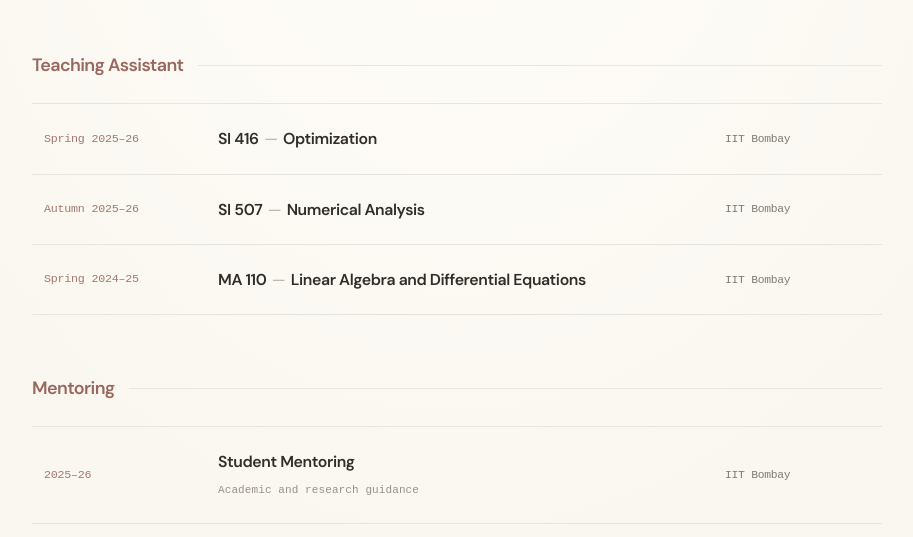
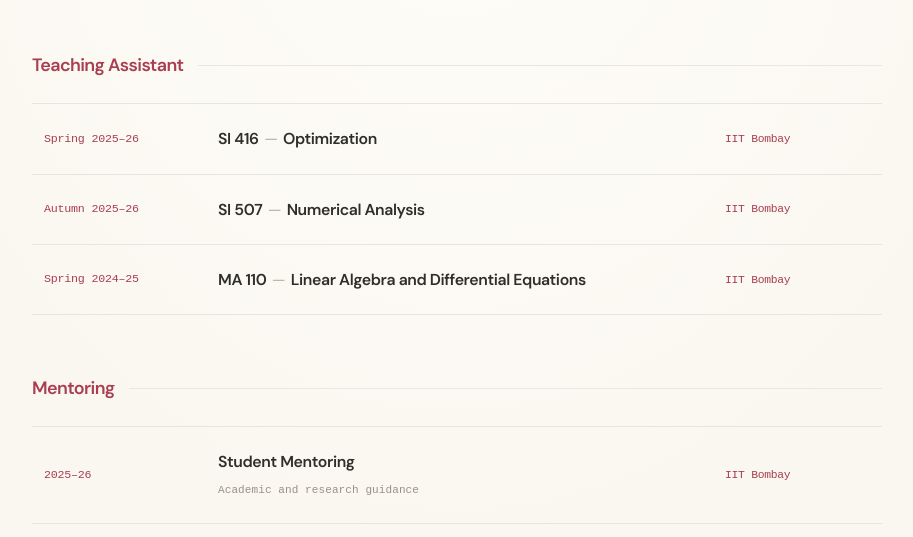
Before and after one commit to siyadrahmanm/siyadrahmanm.github.io, a plain HTML site: page teaching.html in a window 1280 px wide. Shown: the part 207-744 px from the top of the page, without its empty margins (183-1096 px from the left). Drawn offline with Linux system fonts and the light colour scheme.

Commit message:
Update style.css

```diff
--- a/style.css
+++ b/style.css
@@ -484,7 +484,7 @@ h1 {
   font-size: 1.12rem;
   font-weight: 550;
   letter-spacing: -0.035em;
-  color: #98675e;
+  color: var(--accent);
   margin: 0 0 1.25rem;
   display: flex;
   align-items: center;
@@ -521,7 +521,7 @@ h1 {
 .teaching-period {
   font-family: "IBM Plex Mono", monospace;
   font-size: 0.73rem;
-  color: #a0786d;
+  color: var(--accent);
   letter-spacing: -0.02em;
   white-space: nowrap;
 }
@@ -554,7 +554,7 @@ h1 {
   text-align: right;
   font-family: "IBM Plex Mono", monospace;
   font-size: 0.71rem;
-  color: #827b73;
+  color:var(--accent);
   letter-spacing: -0.025em;
 }
 
```
